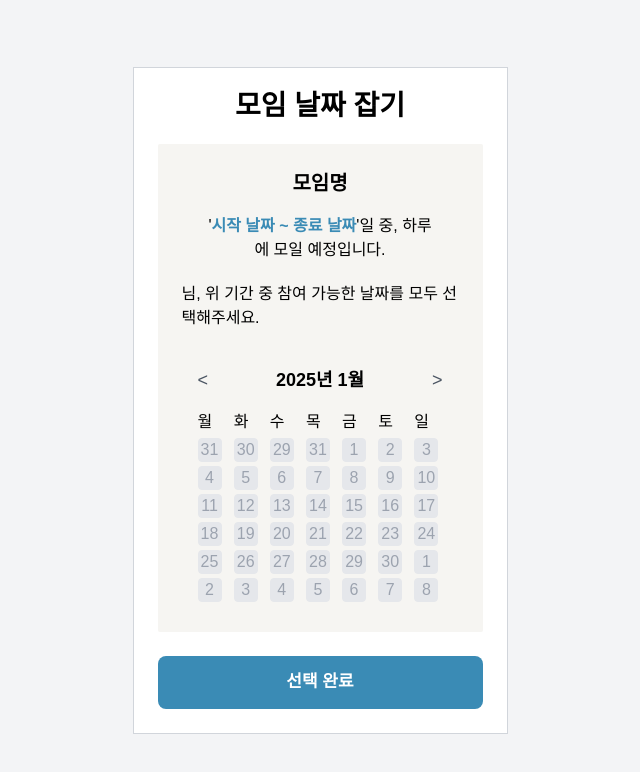
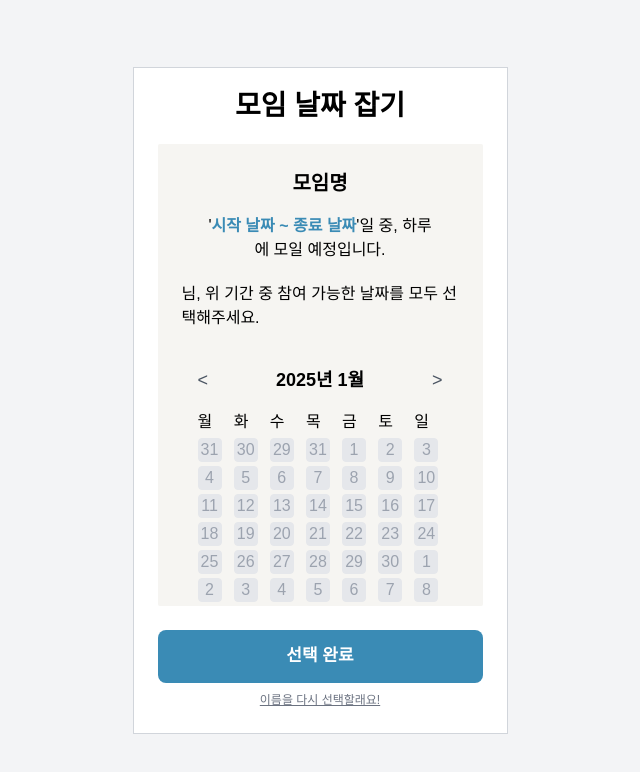
Before and after one commit to kimsuns/catchdate, a Next.js app: page /moimSelectdate in a window 1280 px wide. Both pictures are taken after a click on the button "선택하기". Shown: the top 772 px of the page, without its empty margins (320-960 px from the left). Built offline with nearby package versions, Linux system fonts and the light colour scheme.

Commit message:
[#6] feat: select name agin if user select wrong name

```diff
--- a/app/moimSelectdate/page.tsx
+++ b/app/moimSelectdate/page.tsx
@@ -162,7 +162,15 @@ export default function MoimSelectDate() {
       <footer className="flex w-full">
         {onEditDate ? (
           // <Button onClick={onConfirmMemberDate}>선택 완료</Button>
-          <Button onClick={openModal}>선택 완료</Button>
+          <div className="flex flex-col gap-2 w-full items-center justify-center">
+            <Button onClick={openModal}>선택 완료</Button>
+            <button
+              onClick={() => setOnEditDate(false)}
+              className="text-[12px] text-center text-gray-500 underline"
+            >
+              이름을 다시 선택할래요!
+            </button>
+          </div>
         ) : (
           <div className="flex w-full gap-5">
             <Button onClick={() => setOnEditDate(true)}>선택하기</Button>
```
